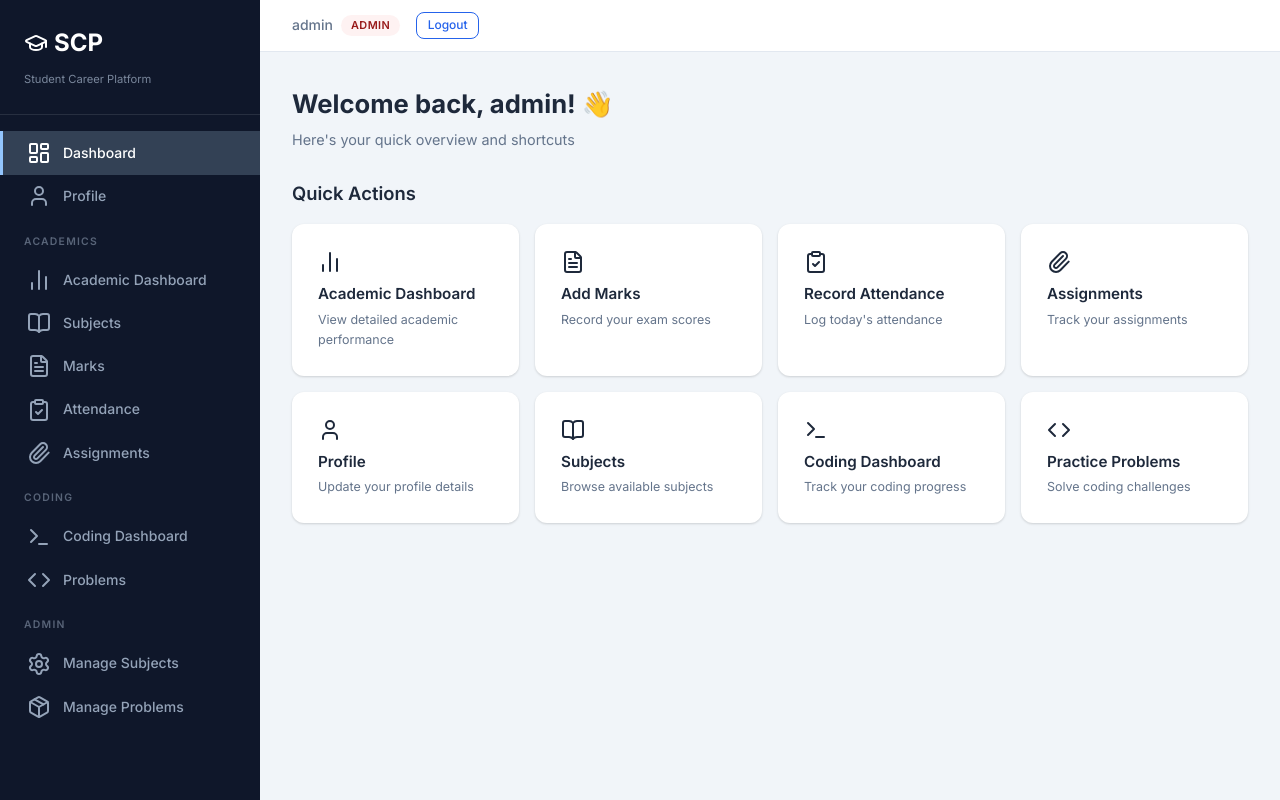
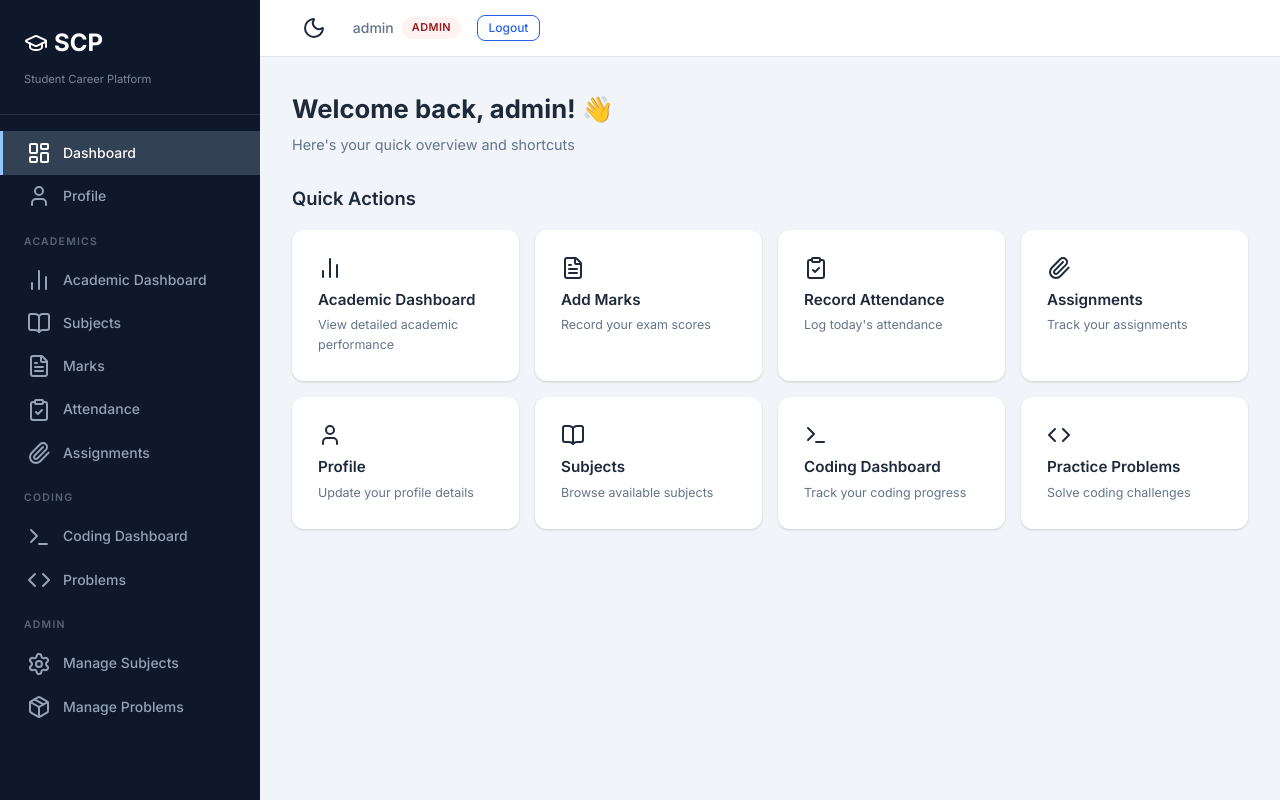
Before and after one commit to yash-cloud21/Mini-Project, a Flask app: page /dashboard in a window 1280 px wide. Run offline with Flask 3, Linux system fonts and the light colour scheme; a user stored in the database is signed in; data that the repository does not hold is empty.

Commit message:
Feat: Added dark mode toggle and LeetCode-style dark theme

```diff
--- a/static/css/style.css
+++ b/static/css/style.css
@@ -68,6 +68,23 @@
 
     /* Typography */
     --font: 'Inter', -apple-system, BlinkMacSystemFont, 'Segoe UI', sans-serif;
+}
+
+[data-theme="dark"] {
+    --surface:     #262626;
+    --surface-alt: #333333;
+    --bg:          #1a1a1a;
+
+    --text:           #eff2f6;
+    --text-secondary: #9ca3af;
+    --text-muted:     #6b7280;
+
+    --border: #404040;
+
+    --shadow-sm: 0 1px 2px rgba(0,0,0,.3);
+    --shadow:    0 1px 3px rgba(0,0,0,.4), 0 1px 2px rgba(0,0,0,.24);
+    --shadow-md: 0 4px 6px -1px rgba(0,0,0,.4), 0 2px 4px -1px rgba(0,0,0,.24);
+    --shadow-lg: 0 10px 15px -3px rgba(0,0,0,.5), 0 4px 6px -2px rgba(0,0,0,.3);
 }
 
 html { scroll-behavior: smooth; }
--- a/static/js/main.js
+++ b/static/js/main.js
@@ -40,4 +40,36 @@ document.addEventListener('DOMContentLoaded', function () {
             setTimeout(function () { alert.remove(); }, 300);
         }, 5000);
     });
+
+    // ----------------------------------------------------------------
+    // Dark/Light Theme Toggle
+    // ----------------------------------------------------------------
+    const themeToggle = document.getElementById('themeToggle');
+    const themeIcon = document.getElementById('themeIcon');
+
+    function updateIcon() {
+        if (!themeIcon) return;
+        if (document.documentElement.getAttribute('data-theme') === 'dark') {
+            themeIcon.setAttribute('data-lucide', 'sun');
+        } else {
+            themeIcon.setAttribute('data-lucide', 'moon');
+        }
+        if (typeof lucide !== 'undefined') {
+            lucide.createIcons();
+        }
+    }
+
+    if (themeToggle) {
+        updateIcon();
+        themeToggle.addEventListener('click', function() {
+            if (document.documentElement.getAttribute('data-theme') === 'dark') {
+                document.documentElement.removeAttribute('data-theme');
+                localStorage.setItem('theme', 'light');
+            } else {
+                document.documentElement.setAttribute('data-theme', 'dark');
+                localStorage.setItem('theme', 'dark');
+            }
+            updateIcon();
+        });
+    }
 });
--- a/templates/base.html
+++ b/templates/base.html
@@ -9,6 +9,12 @@
     <link rel="preconnect" href="https://fonts.gstatic.com" crossorigin>
     <link href="https://fonts.googleapis.com/css2?family=Inter:wght@300;400;500;600;700&display=swap" rel="stylesheet">
     <link rel="stylesheet" href="{{ url_for('static', filename='css/style.css') }}">
+    <script>
+        // Apply theme immediately to prevent flash
+        if (localStorage.getItem('theme') === 'dark' || (!('theme' in localStorage) && window.matchMedia('(prefers-color-scheme: dark)').matches)) {
+            document.documentElement.setAttribute('data-theme', 'dark');
+        }
+    </script>
     {% block extra_css %}{% endblock %}
 </head>
 <body>
@@ -82,6 +88,9 @@
             <header class="top-bar">
                 <button class="sidebar-toggle" id="sidebarToggle" aria-label="Toggle sidebar"><i data-lucide="menu"></i></button>
                 <div class="top-bar-right">
+                    <button id="themeToggle" class="btn btn-sm btn-ghost" aria-label="Toggle dark mode" style="color: var(--text); border: none;">
+                        <i data-lucide="moon" id="themeIcon"></i>
+                    </button>
                     <span class="user-info">
                         {{ current_user.username }}
                         <span class="badge {{ 'badge-danger' if current_user.is_admin else 'badge-primary' }}">
```
